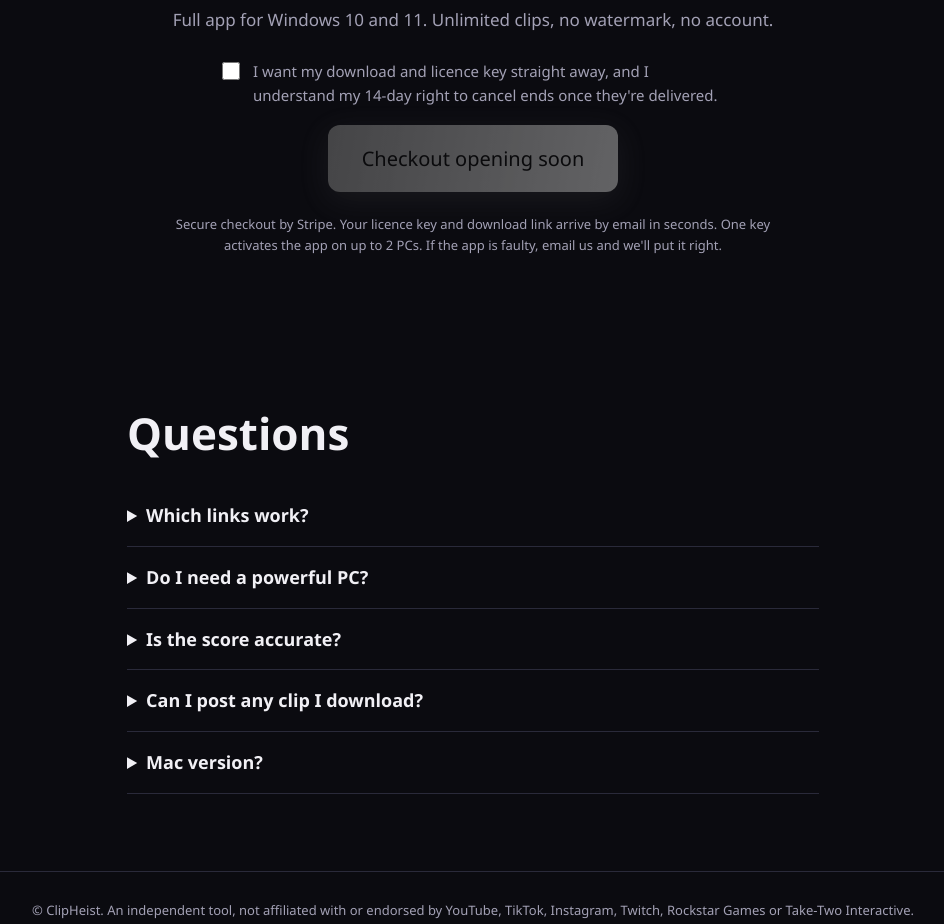
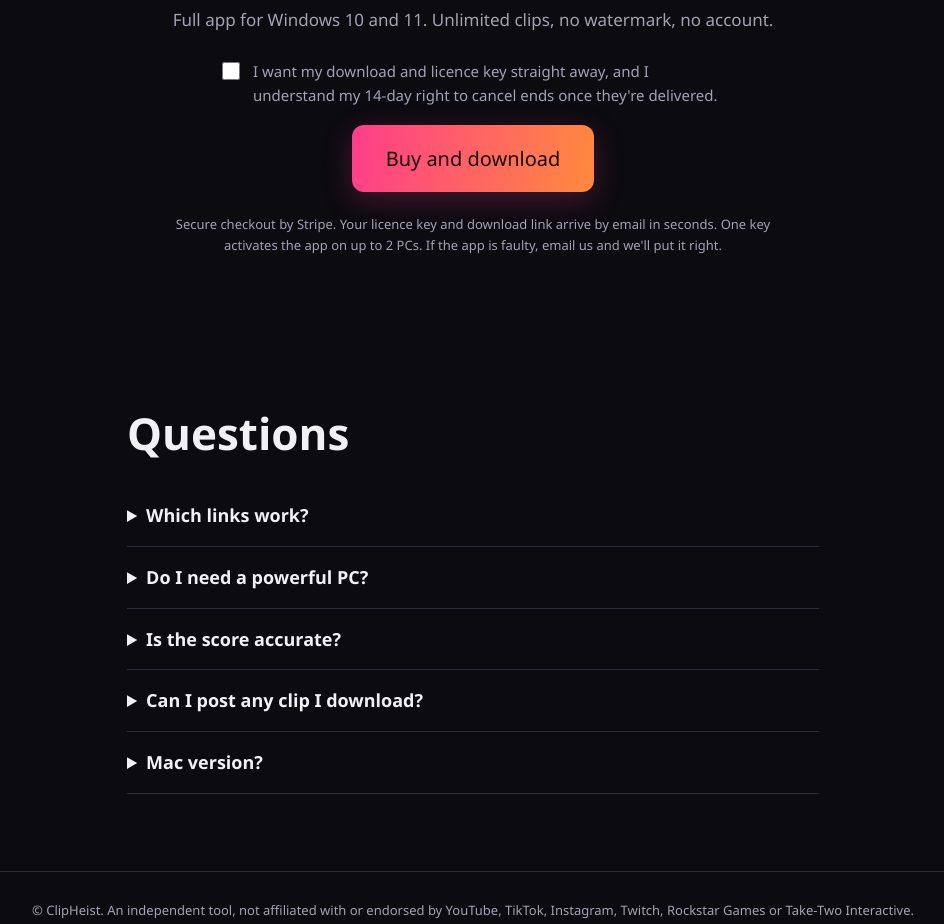
Before and after one commit to Mugdot/clipheist, a plain HTML site: page index.html in a window 1280 px wide. Shown: the part 2040-2964 px from the top of the page, without its empty margins (167-1111 px from the left). Drawn offline with Linux system fonts and the light colour scheme.

Commit message:
Switch on checkout

```diff
--- a/index.html
+++ b/index.html
@@ -76,7 +76,7 @@
 </footer>
 <script>
 // Address of the checkout server. Leave empty until it is online: the buy button then shows "opening soon".
-const CHECKOUT_SERVER = '';
+const CHECKOUT_SERVER = 'https://clipheist-site.onrender.com';
 const form = document.getElementById('buyform'), btn = document.getElementById('buybtn');
 if (CHECKOUT_SERVER) form.action = CHECKOUT_SERVER.replace(/\/$/, '') + '/buy';
 else { btn.disabled = true; btn.textContent = 'Checkout opening soon'; btn.style.cssText = 'filter:grayscale(1);opacity:.6;cursor:not-allowed'; form.addEventListener('submit', (e) => e.preventDefault()); }
```
